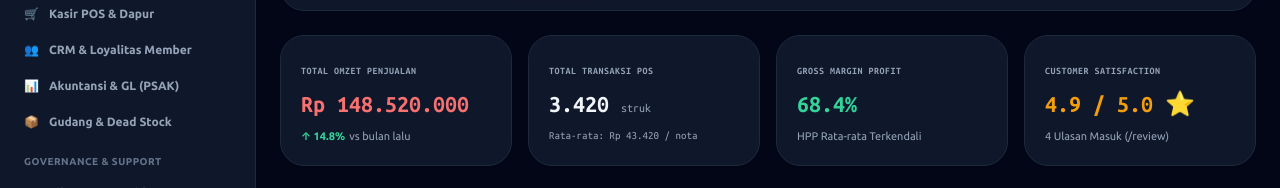
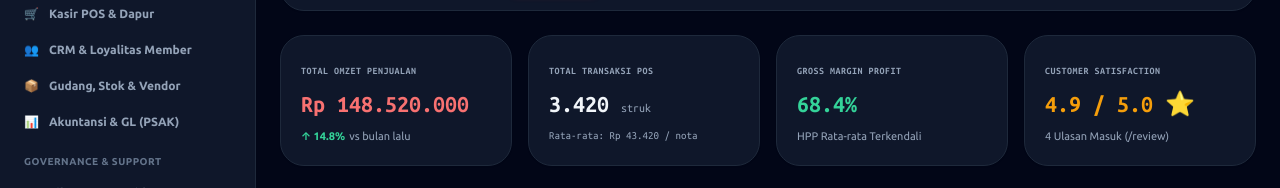
Before and after one commit to aenzet04/adamproject, a React (Vite) app in the folder apps/frontend/: page / in a window 1280 px wide. Shown: the part 208-396 px from the top of the page. Built offline with nearby package versions, Linux system fonts and the light colour scheme.

Commit message:
chore(auto-sync): automated commit 2026-08-31 22:45:00

```diff
--- a/apps/frontend/src/App.tsx
+++ b/apps/frontend/src/App.tsx
@@ -9,6 +9,7 @@ import { OwnerAnalyticsDashboard } from './components/owner/OwnerAnalyticsDashbo
 import { SuperUserDashboard } from './components/superuser/SuperUserDashboard';
 import { BrandAdminDashboard } from './components/admin/BrandAdminDashboard';
 import { CustomerManagementView } from './components/crm/CustomerManagementView';
+import { InventoryManagementView } from './components/inventory/InventoryManagementView';
 import { CustomerReviewPage } from './components/reviews/CustomerReviewPage';
 import { BenchmarkViewer } from './components/benchmark/BenchmarkViewer';
 import { BugTicketingCenter } from './components/tickets/BugTicketingCenter';
@@ -194,6 +195,21 @@ export default function App() {
               {isModuleLocked('crm') && <span className="text-[10px]">🔒</span>}
             </button>
 
+            <button
+              onClick={() => setActiveModule('inventory')}
+              className={`w-full flex items-center justify-between px-3 py-2 rounded-xl text-xs font-semibold transition-all ${
+                activeModule === 'inventory'
+                  ? 'bg-red-600 text-white shadow-lg shadow-red-600/20'
+                  : 'text-slate-600 dark:text-slate-400 hover:text-slate-900 dark:hover:text-slate-200 hover:bg-slate-100 dark:hover:bg-slate-800'
+              }`}
+            >
+              <div className="flex items-center space-x-2.5">
+                <span>📦</span>
+                <span>Gudang, Stok & Vendor</span>
+              </div>
+              {isModuleLocked('inventory') && <span className="text-[10px]">🔒</span>}
+            </button>
+
             {(userRole === 'owner' || userRole === 'super_user') && (
               <button
                 onClick={() => setActiveModule('finance')}
@@ -208,23 +224,6 @@ export default function App() {
                   <span>Akuntansi & GL (PSAK)</span>
                 </div>
                 {isModuleLocked('finance') && <span className="text-[10px]">🔒</span>}
-              </button>
-            )}
-
-            {userRole !== 'cashier' && (
-              <button
-                onClick={() => setActiveModule('inventory')}
-                className={`w-full flex items-center justify-between px-3 py-2 rounded-xl text-xs font-semibold transition-all ${
-                  activeModule === 'inventory'
-                    ? 'bg-red-600 text-white shadow-lg shadow-red-600/20'
-                    : 'text-slate-600 dark:text-slate-400 hover:text-slate-900 dark:hover:text-slate-200 hover:bg-slate-100 dark:hover:bg-slate-800'
-                }`}
-              >
-                <div className="flex items-center space-x-2.5">
-                  <span>📦</span>
-                  <span>Gudang & Dead Stock</span>
-                </div>
-                {isModuleLocked('inventory') && <span className="text-[10px]">🔒</span>}
               </button>
             )}
 
@@ -329,7 +328,6 @@ export default function App() {
 
           {/* SUBSCRIPTION TIER QUICK SWITCHER & LOGOUT BAR */}
           <div className="pt-3 border-t border-slate-200 dark:border-slate-800 space-y-2">
-            {/* Quick Tier Selector for Simulation */}
             <div className="bg-slate-100 dark:bg-slate-800/80 p-2 rounded-2xl border border-slate-200 dark:border-slate-700/80 space-y-1.5">
               <div className="flex justify-between items-center text-[10px] font-mono text-slate-500 dark:text-slate-400">
                 <span className="font-bold">TIER: {subscriptionTier.toUpperCase()}</span>
@@ -391,6 +389,21 @@ export default function App() {
               <CustomerManagementView />
             )
           )}
+          {activeModule === 'inventory' && (
+            isModuleLocked('inventory') ? (
+              <div className="p-12 text-center space-y-4">
+                <span className="text-5xl">🔒</span>
+                <h3 className="text-lg font-bold text-slate-800 dark:text-slate-200">
+                  Modul Gudang & SCM Terkunci
+                </h3>
+                <p className="text-xs text-slate-500 max-w-md mx-auto">
+                  Buka kunci lisensi di menu <b>Super User & SaaS Licensing</b>.
+                </p>
+              </div>
+            ) : (
+              <InventoryManagementView />
+            )
+          )}
           {activeModule === 'benchmark' && <BenchmarkViewer />}
           {activeModule === 'tickets' && <BugTicketingCenter />}
           {activeModule === 'trash' && <SoftDeleteManager />}
@@ -428,15 +441,6 @@ export default function App() {
           {activeModule === 'docs' && <DocumentationViewer />}
           {activeModule === 'swagger' && <SwaggerApiViewer />}
           {activeModule === 'database' && <DatabaseManager />}
-          {activeModule === 'inventory' && (
-            <div className="p-8 text-center text-slate-500 dark:text-slate-400">
-              <div className="text-4xl mb-3">📦</div>
-              <h3 className="text-lg font-bold text-slate-800 dark:text-slate-200">Modul SCM & Dead Stock Analyzer</h3>
-              <p className="text-xs max-w-md mx-auto mt-2 text-slate-500 dark:text-slate-400">
-                Layanan `InventoryEngine::DeadStockService` aktif menghitung persediaan tidak bergerak $N$ hari dan menyusun draft PO otomatis.
-              </p>
-            </div>
-          )}
         </main>
       </div>
     </div>
```
